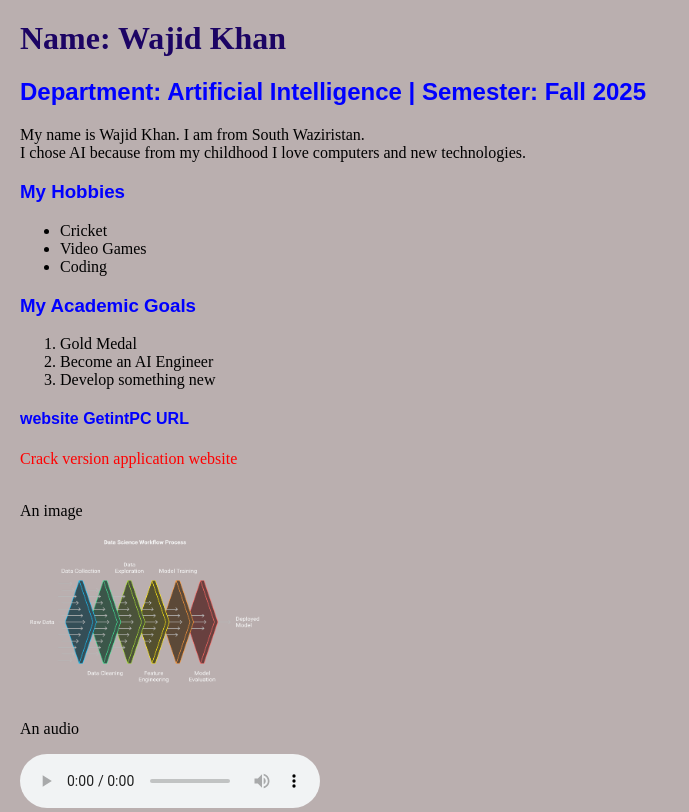
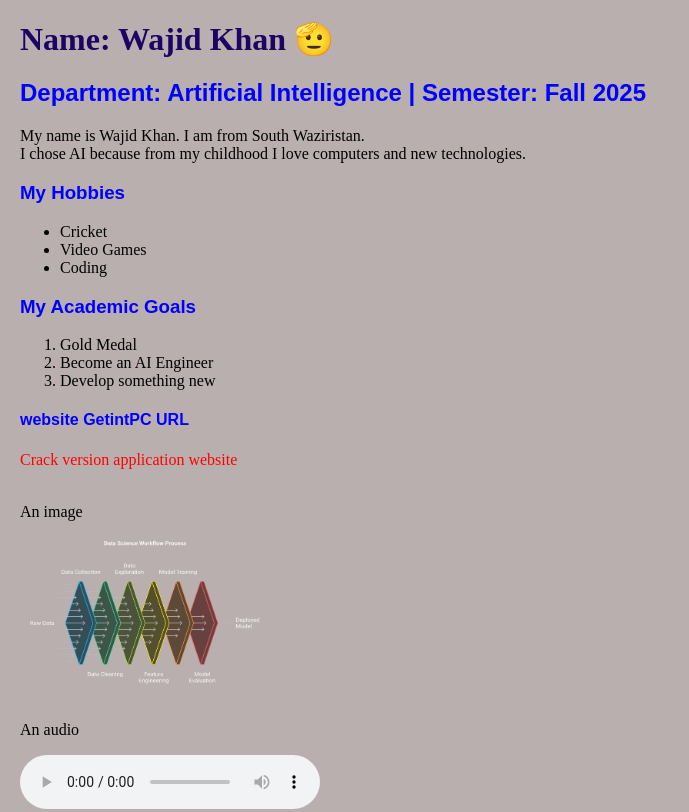
Before and after one commit to Wajid1087/25P0003_Website, a plain HTML site: page my_profile.html in a window 1280 px wide. Shown: the top 812 px of the page, without its empty margins (0-689 px from the left). Drawn offline with Linux system fonts and the light colour scheme.

Commit message:
Updated heading in Pofile page

```diff
--- a/my_profile.html
+++ b/my_profile.html
@@ -5,7 +5,7 @@
 </head>
 
 <body>
-  <h1>Name: Wajid Khan</h1>
+  <h1>Name: Wajid Khan 🫡</h1>
   <h2>Department: Artificial Intelligence | Semester: Fall 2025</h2>
 
   <p>
```
